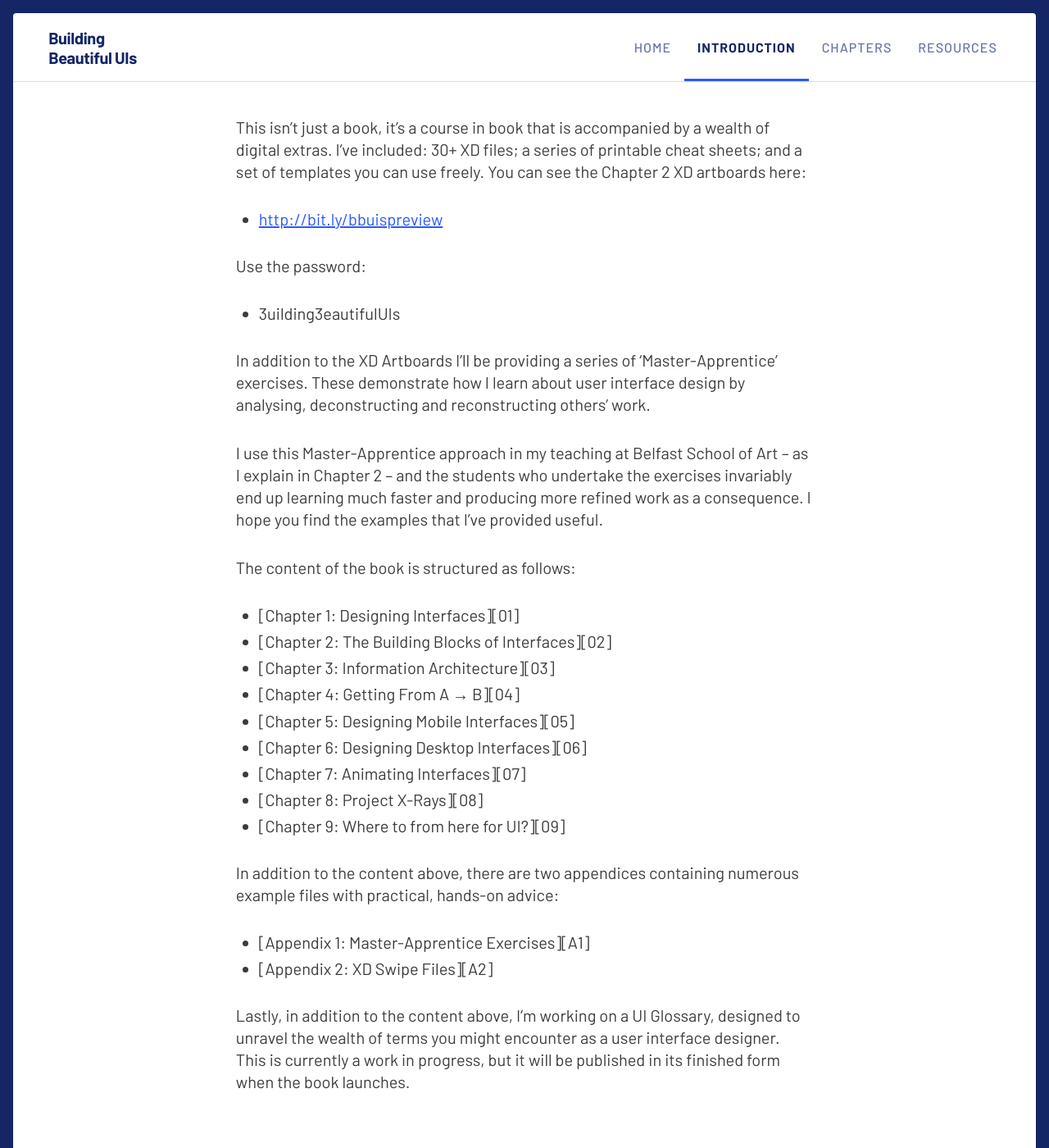
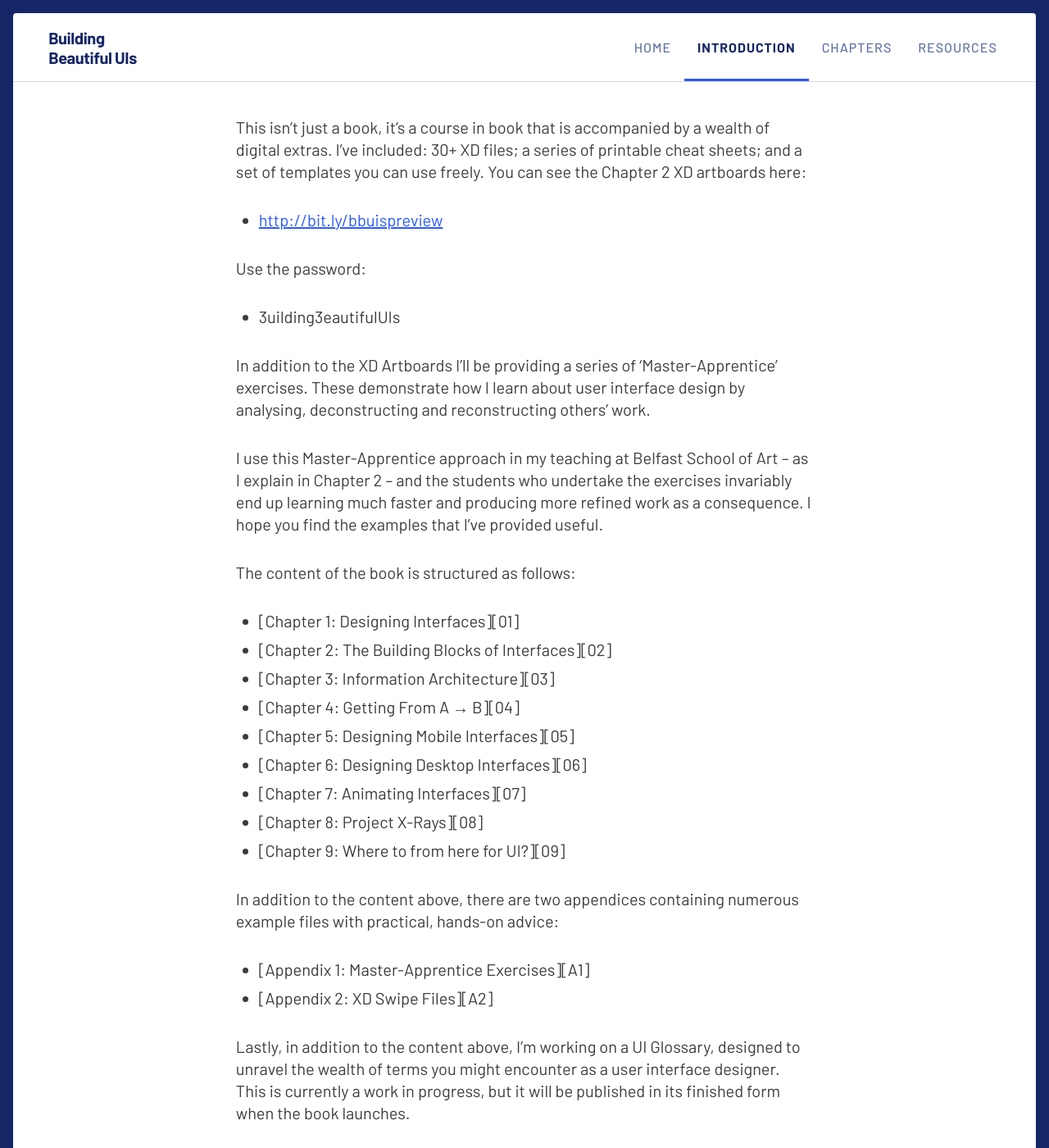
Before and after one commit to buildingbeautifuluis/buildingbeautifuluis.github.io, a Jekyll site: the page built from _introduction/overview.md, in a window 1280 px wide and 1400 px high, scrolled down 1049 px. Shown: the whole window at 82% size. Built offline with Jekyll 4.4.1, drawn with Linux system fonts in a browser that asks for light colours.

Commit message:
Line-height tweak
Adjusted list line-height to match paragraphs

```diff
--- a/_sass/custom/custom.scss
+++ b/_sass/custom/custom.scss
@@ -169,6 +169,7 @@ main section {
   margin: 2rem 0;
   font-size: 1.25rem;
   color: #3b3b3b;
+  line-height: 1.35em;
 }
 
 .content__wrapper>ul p,.content__wrapper ol p,section>ul p,section ol p {
```
